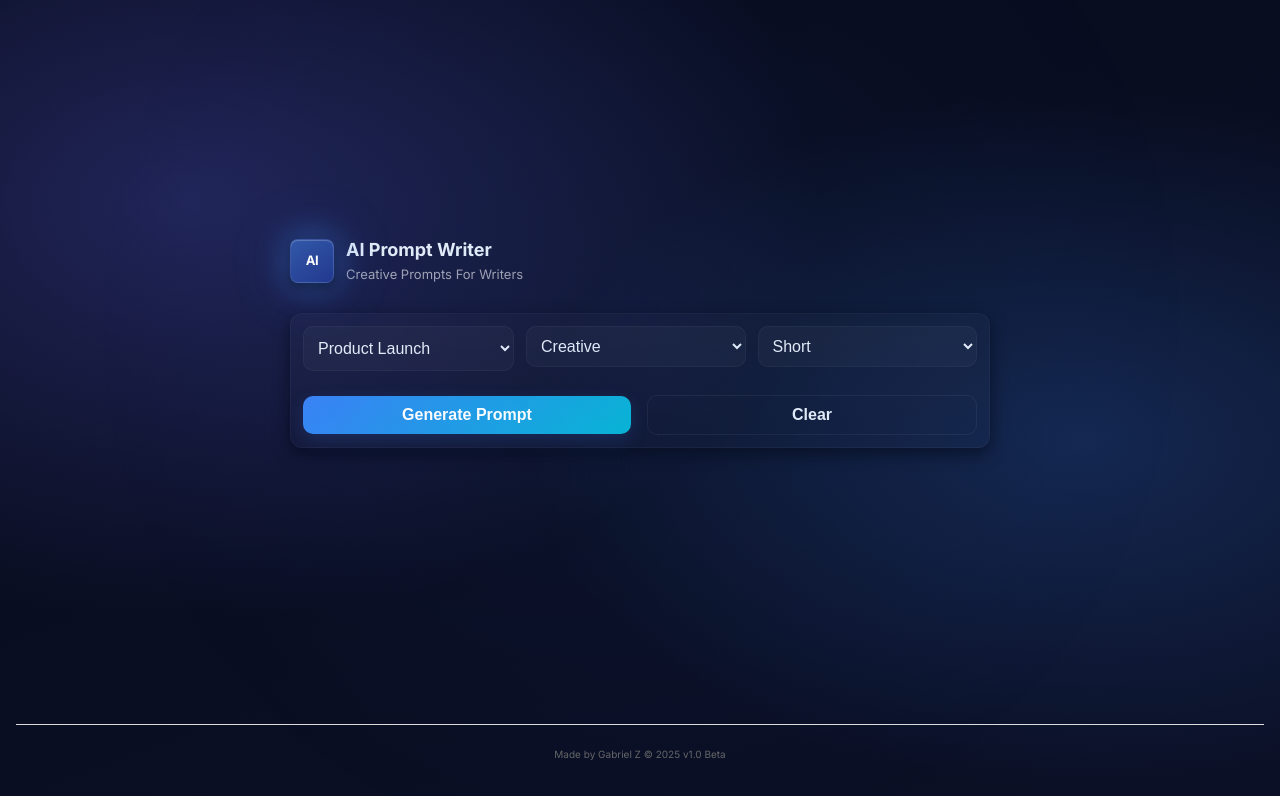
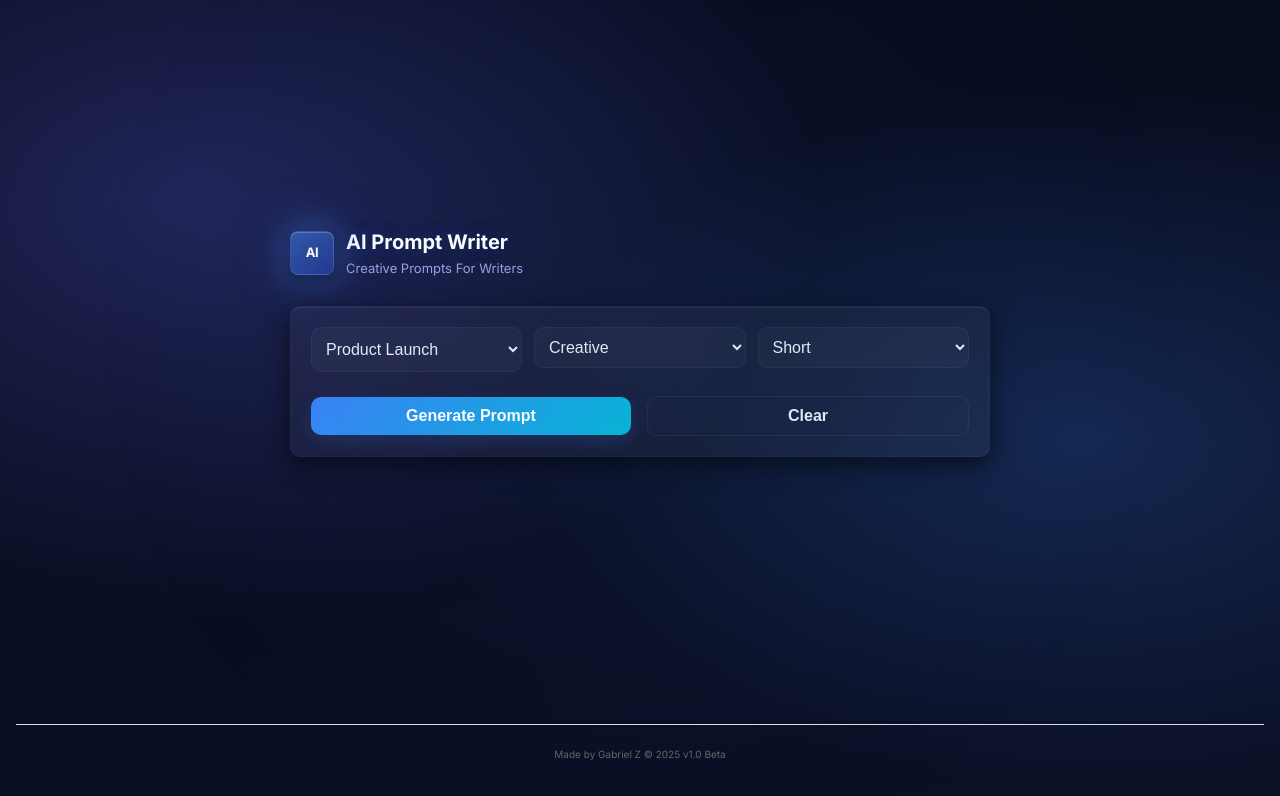
Before and after one commit to gabezigo/AiPromptGenerator, a React (Create React App) app: page / in a window 1280 px wide. Shown: the top 796 px of the page. Built offline with nearby package versions, Linux system fonts and the light colour scheme; the HTML template or start-up script is replaced by a standard one.

Commit message:
updated stlying

```diff
--- a/src/index.css
+++ b/src/index.css
@@ -105,33 +105,37 @@ body::after {
 }
 
 .title {
-  font-size: 1.8rem;
+  font-size: 2rem;
   font-weight: 700;
+  color: #ffffff;
+  text-shadow: 0 0 20px rgba(59,130,246,0.25);
 }
 
 .subtitle {
   font-size: 1.3rem;
-  color: var(--muted);
+   color: rgba(176,188,255,0.85);;
   margin-top: 0.2rem;
 }
 
 /* Main */
 .main-panel {
-  background: linear-gradient(
-    180deg,
-    rgba(255, 255, 255, 0.02),
-    rgba(255, 255, 255, 0.01)
-  );
-  border-radius: var(--radius);
-  padding: 2.2rem;
-  box-shadow: 0 0.8rem 3rem var(--shadow);
+   background: rgba(255,255,255,0.04);
+  border-radius: 1rem;
+  border: 1px solid rgba(255,255,255,0.1);
+   box-shadow:
+    0 8px 25px rgba(0,0,0,0.6),
+    inset 0 1px 0 rgba(255,255,255,0.06);
   border: 0.1rem solid rgba(255, 255, 255, 0.03);
   display: flex;
   flex-direction: column;
-  gap: 1.2rem;
   width: 100%;
   max-width: 70REM;
   box-sizing: border-box;
+  margin-bottom: 1.2rem;
+  gap: 0.6rem;
+  padding: 2rem;
+  backdrop-filter: blur(10px);
+  -webkit-backdrop-filter: blur(10px);
 }
 
 .controls {
@@ -239,22 +243,6 @@ body::after {
   word-break: break-word;
   overflow-wrap: anywhere;
   white-space: pre-wrap;
-}
-
-.panel {
-  background: linear-gradient(
-    180deg,
-    rgba(255, 255, 255, 0.02),
-    rgba(255, 255, 255, 0.01)
-  );
-  border-radius: var(--radius);
-  padding: 1.2rem;
-  box-shadow: 0 0.6rem 1.6rem var(--shadow);
-  border: 0.1rem solid rgba(255, 255, 255, 0.03);
-  margin-bottom: 1.2rem;
-  display: flex;
-  flex-direction: column;
-  gap: 0.6rem;
 }
 
 .templates {
```
